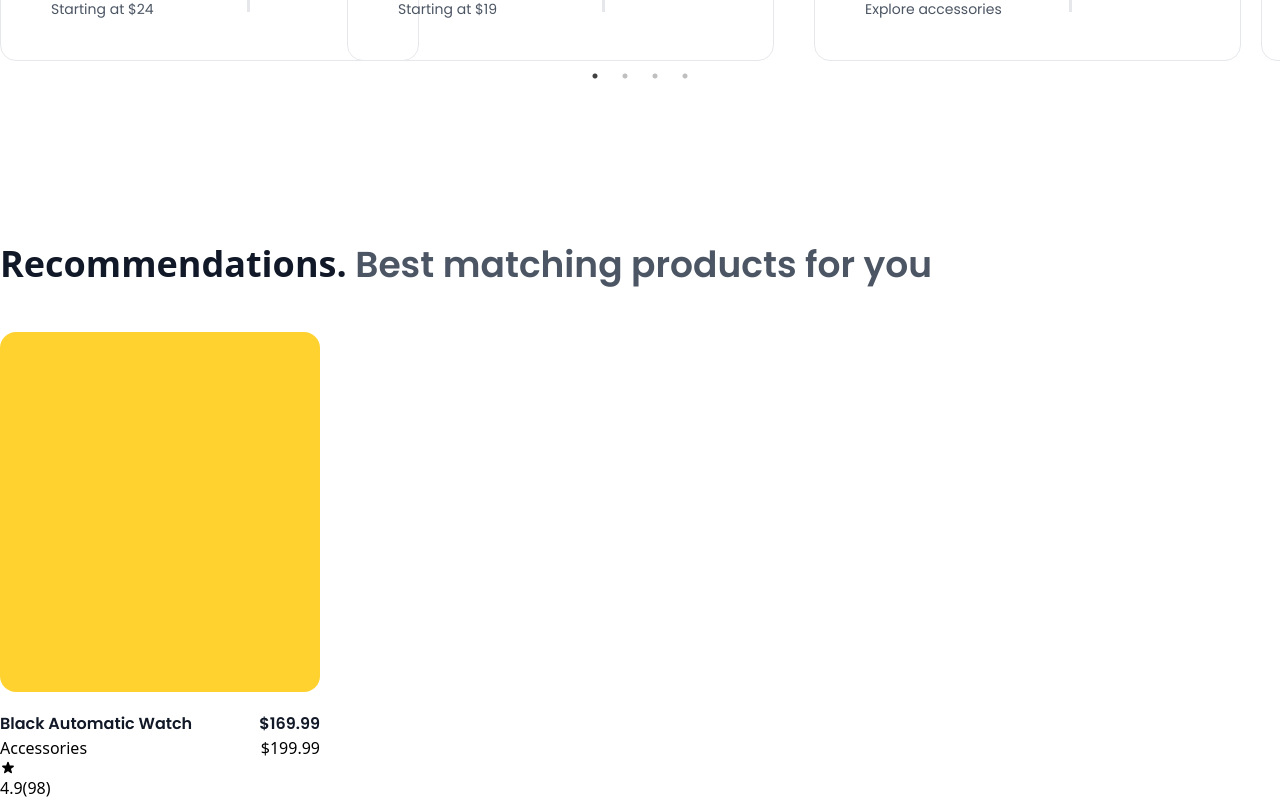
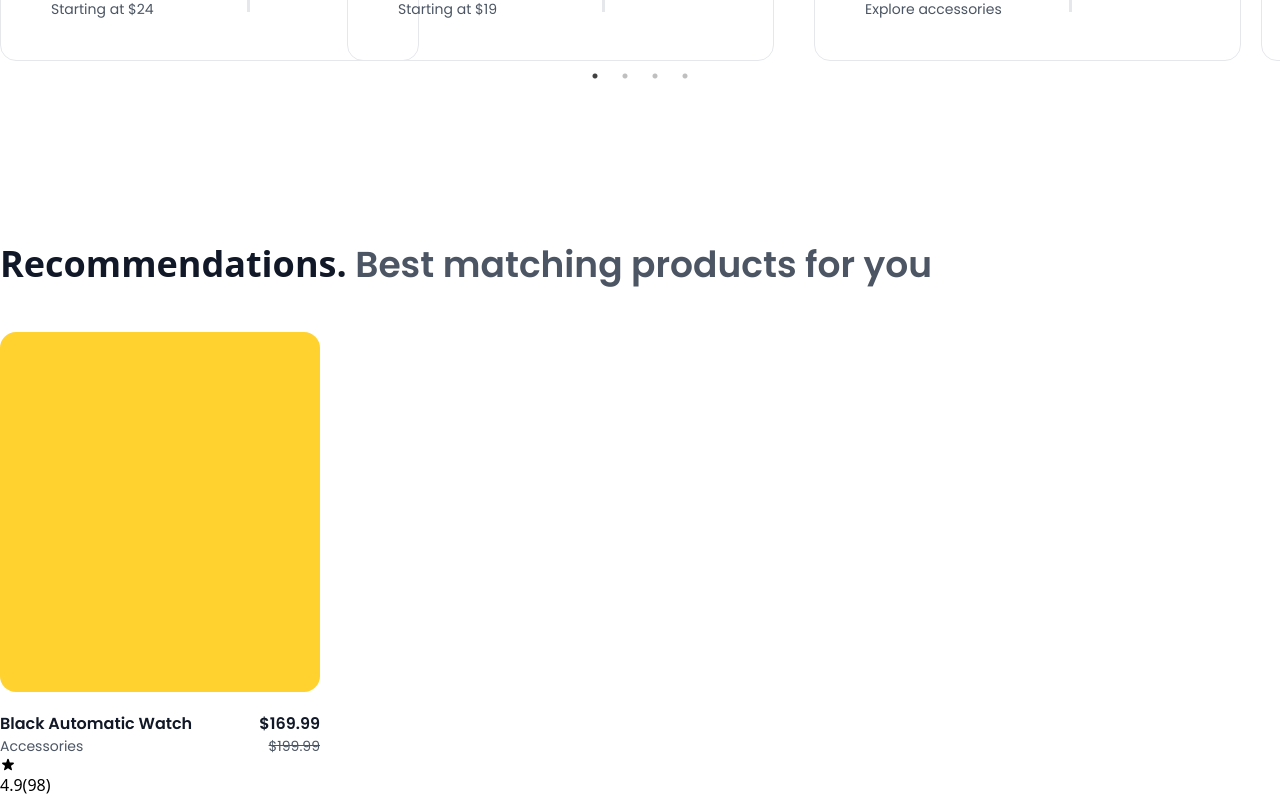
Before and after one commit to Rakib-Hassan-web/nexton-figma-, a React (Vite) app: page / in a window 1280 px wide. Shown: the part 1140-1940 px from the top of the page. Built offline with nearby package versions, Linux system fonts and the light colour scheme.

Commit message:
cart 2nd text row

```diff
--- a/src/components/comon/Singleres.jsx
+++ b/src/components/comon/Singleres.jsx
@@ -28,8 +28,8 @@ const Singleres = () => {
 
 
 <div className="reco2ndtxtrow flex items-center justify-between  ">
-    <p>Accessories</p>
-    <p>$199.99</p>
+    <p className='text-[14px] font-normal font-praymary text-praymary'>Accessories</p>
+    <p className='text-[14px] font-normal font-praymary text-praymary line-through'>$199.99</p>
 </div>
 
 <div className="rating">
```
